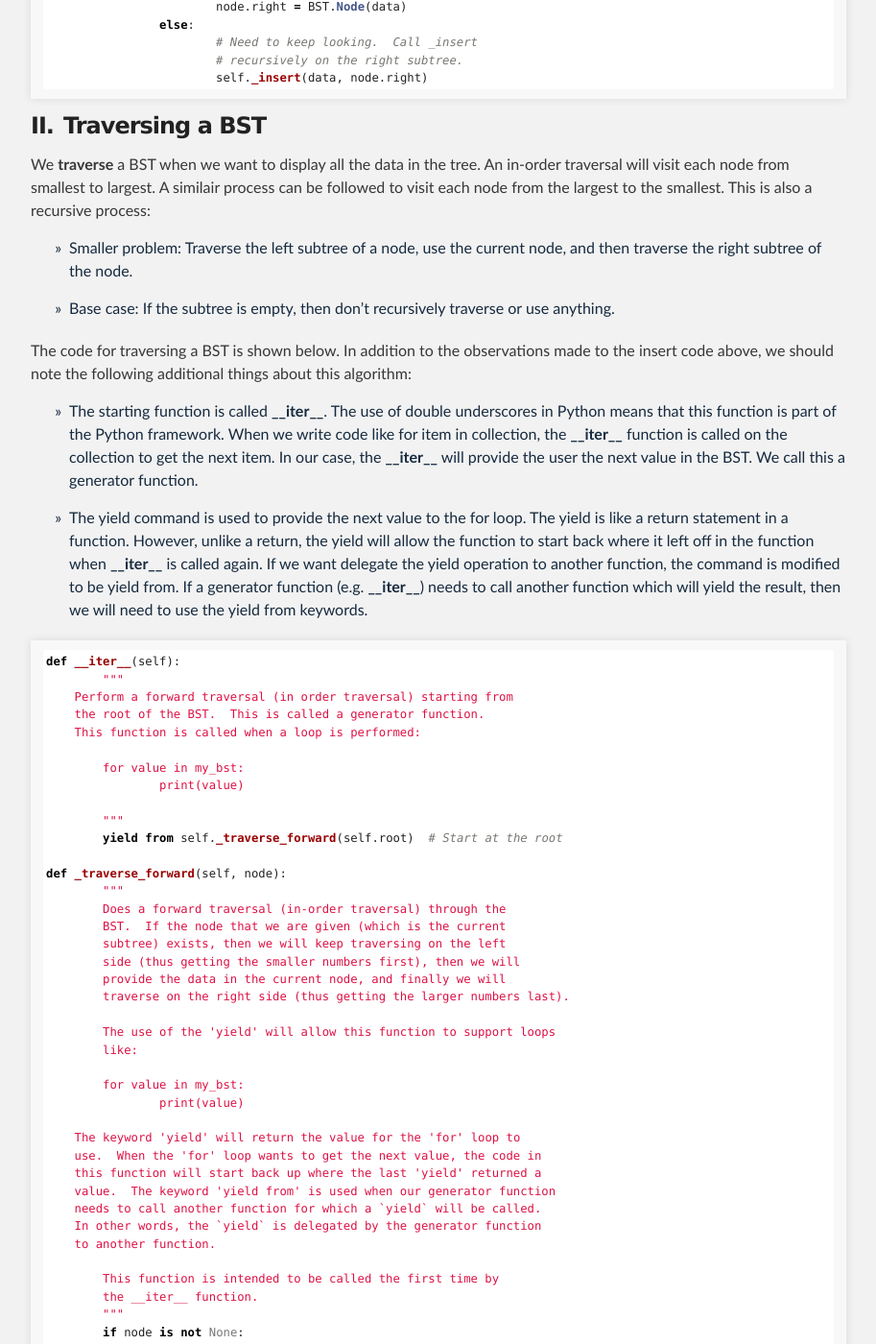
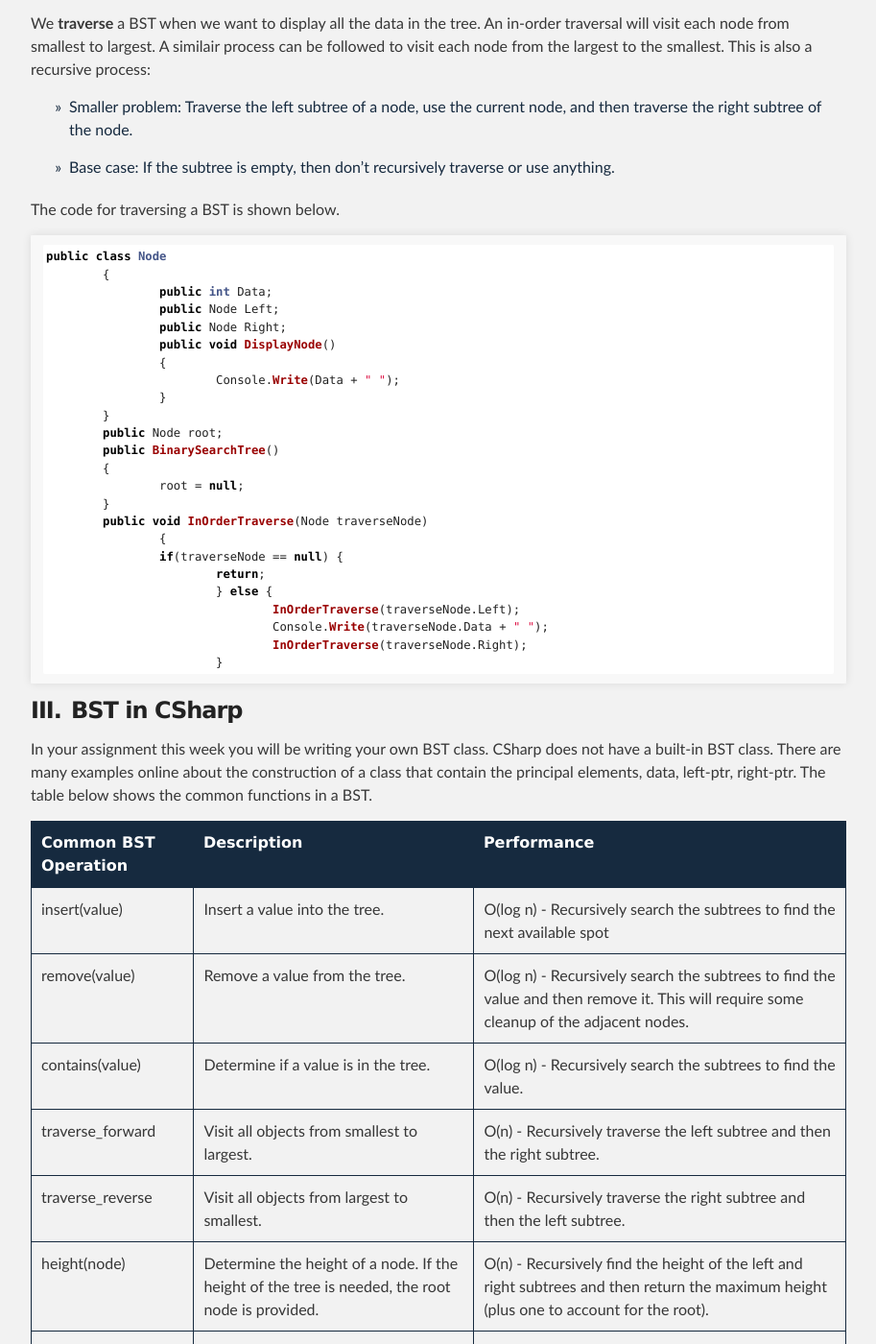
Before and after one commit to byui-cse/cse212-csharp, a Jekyll site: the page built from docs/lesson09/prepare.md, in a window 1280 px wide and 1400 px high, scrolled down 7547 px. Shown: the whole window at 96% size, without its empty margins (183-1096 px from the left). Built offline with Jekyll 4.4.1, drawn with Linux system fonts in a browser that asks for light colours; some web fonts are replaced; some of the changed text lies outside the part shown.

Commit message:
Ready for review

````diff
--- a/docs/lesson09/prepare.md
+++ b/docs/lesson09/prepare.md
@@ -151,6 +152,42 @@
 			# recursively on the right subtree.
 			self._insert(data, node.right)
 ```
+-->
+
+<!-- CSharp Version -->
+```csharp
+class node {
+    node left,right; // store pointers to each direction
+    int data;		 //And the data itself (here an integer, but could be anything)
+
+	void insert(int dataToInsert, node currentNode){
+		node newNodeBST = new node();
+		if (currentNode == null) {
+		// Nothing to search, so just put it here
+		newNodeBST.data = dataToInsert;
+		} else  { // the head no
+		if (dataToInsert < data) {
+			if ( currentNode.left== null) {
+				// Found a spot, put it here
+				currentNode.left = newNodeBST;
+				newNodeBST.data = dataToInsert;
+				} else { // Recursively look to the left
+				insert(dataToInsert, currentNode.left);
+				}
+			} else if (dataToInsert >= data) {
+			if ( currentNode.right== null) {
+				// Found a spot, put it here
+				currentNode.right = newNodeBST;
+				newNodeBST.data = dataToInsert;
+				} else { // Recursively look to the right
+				insert(dataToInsert, currentNode.right);
+				}
+			}
+		}
+	}
+```
+
+
 
 ### Traversing a BST
 
@@ -213,9 +252,43 @@
 ```
 A reverse traversal is frequently associated with the __reversed__ function in Python.
 
-### BST in Python
+ALL OF THIS IS DIFFERENT IN CSHARP  -- no analogous
+-->
 
-In your assignment this week you will be writing your own BST class. Python does not have a built-in BST class. However, there are packages that can be installed from other developers such as [bintrees](https://pypi.org/project/bintrees/) that provides implementations of the BST.The table below shows the common functions in a BST.
+<!-- CSharp version  -->
+```csharp
+public class Node
+	{
+		public int Data;
+		public Node Left;
+		public Node Right;
+		public void DisplayNode()
+		{
+			Console.Write(Data + " ");
+		}
+	}
+	public Node root;
+	public BinarySearchTree()
+	{
+		root = null;
+	}
+	public void InOrderTraverse(Node traverseNode)
+		{
+		if(traverseNode == null) {
+			return;
+			} else {
+				InOrderTraverse(traverseNode.Left);
+				Console.Write(traverseNode.Data + " ");
+				InOrderTraverse(traverseNode.Right);
+			}
+```
+
+
+
+
+### BST in CSharp
+
+In your assignment this week you will be writing your own BST class. CSharp does not have a built-in BST class. There are many examples online about the construction of a class that contain the principal elements, data, left-ptr, right-ptr.  The table below shows the common functions in a BST.
 
 | Common BST Operation | Description | Performance  |
 |----------------------|-------------|--------------|
````
Also changed, not shown: other parts of docs/lesson09/prepare.md (+5 -2 lines), 2 other files.
